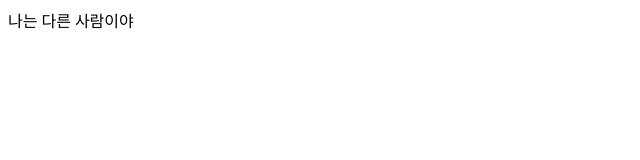
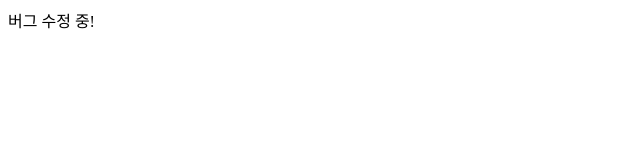
Before and after one commit to LeoChoi224/GitInitTest, a plain HTML site: page index.html in a window 1280 px wide. Shown: the full height of the page, 0-640 px from the left. Drawn offline with Linux system fonts and the light colour scheme.

Commit message:
버그 수정 시작

```diff
--- a/index.html
+++ b/index.html
@@ -4,7 +4,7 @@
         <meta charset="UTF-8">
         <meta http-equiv="X-UA-Compatible" content="IE=edge">
         <meta name="viewport" content="width=device-width, initial -scale=1.0">
-        <table>나는 다른 사람이야</table>
+        <table>버그 수정 중!</table>
     </head>
     <body>
 
```
